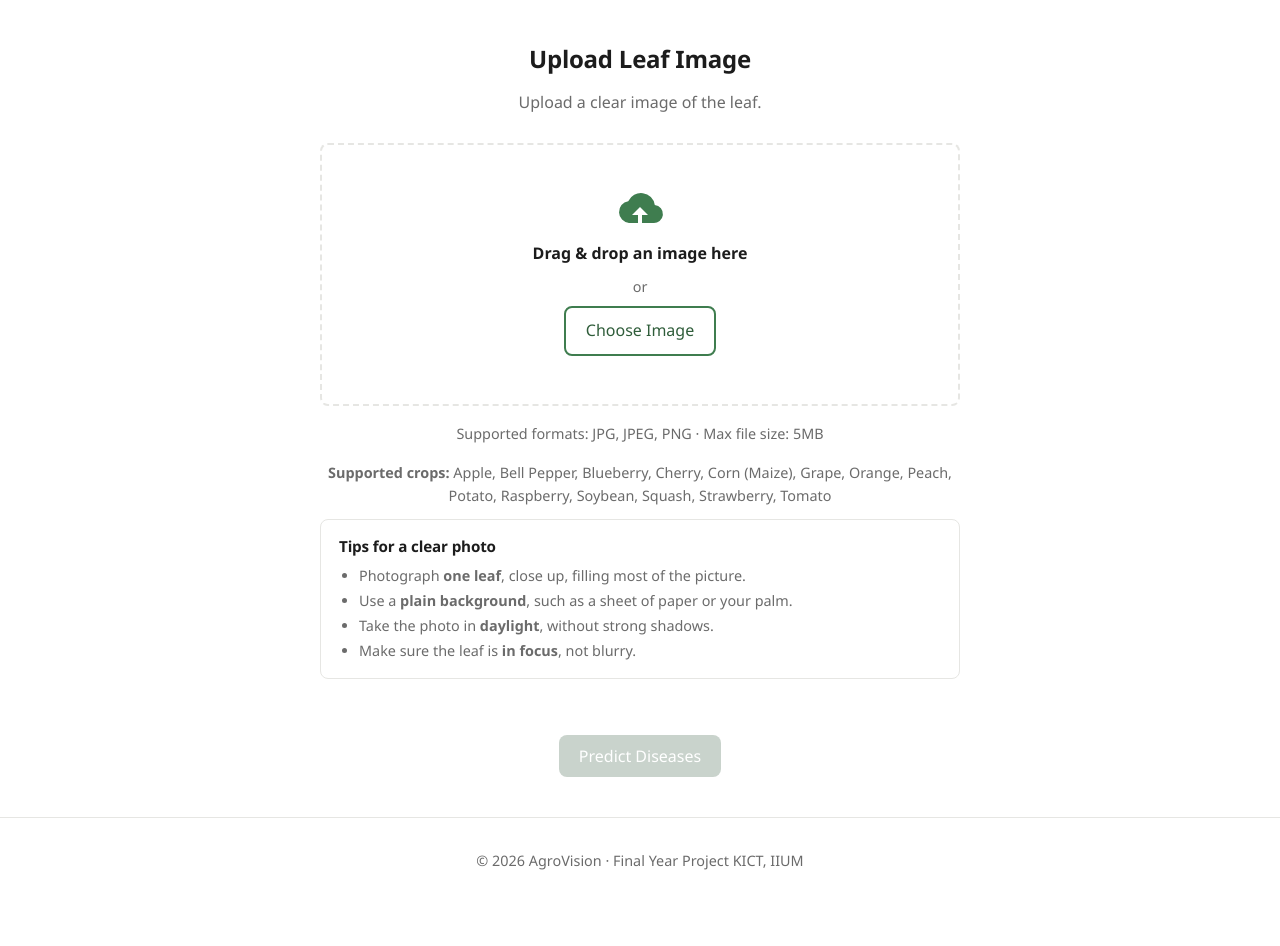
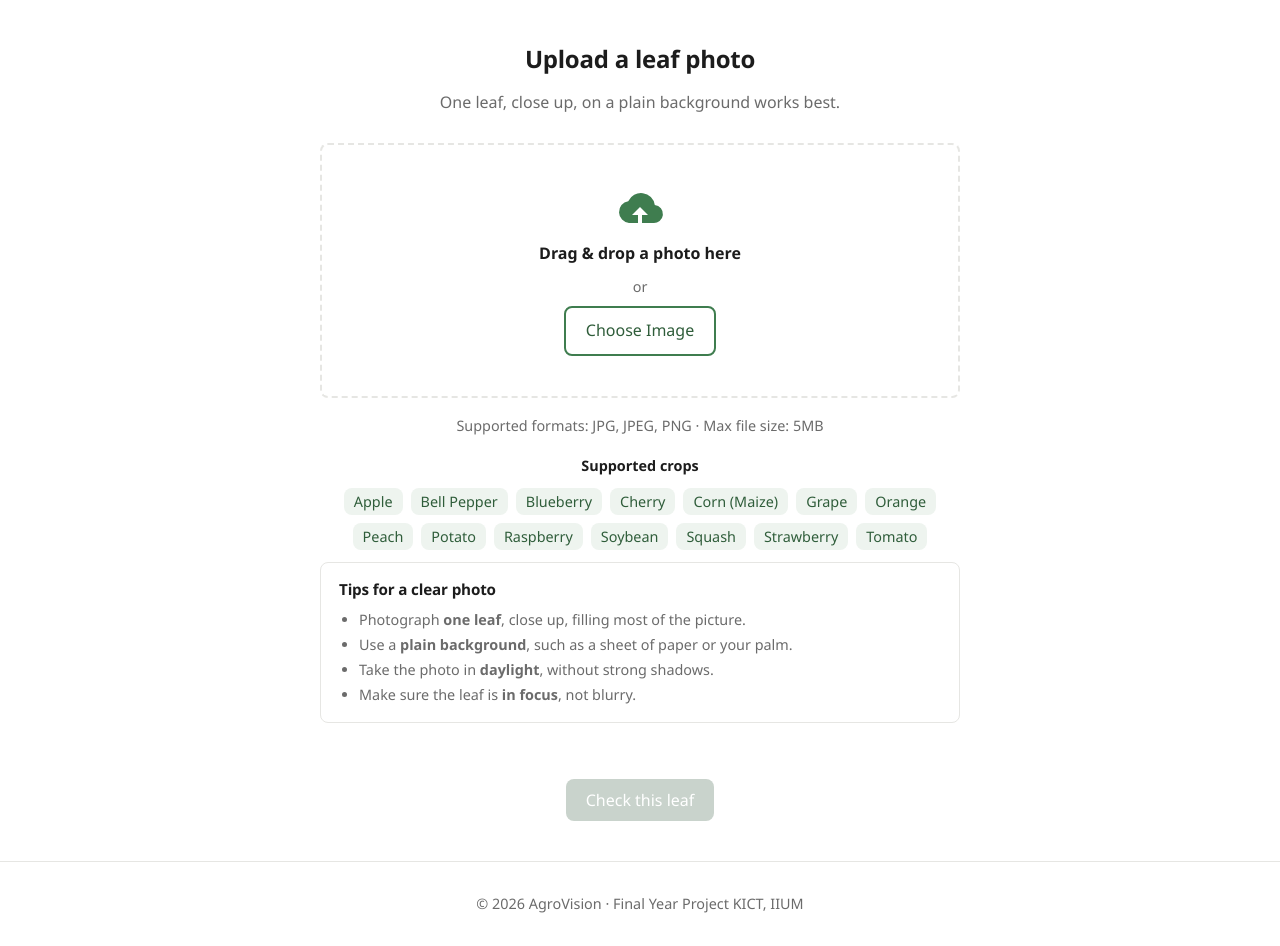
Before and after one commit to srkhdj44/agrovision, a Flask app: page /upload in a window 1280 px wide. Shown: the part 71-1017 px from the top of the page. Before the commit the page ends 941 px from the top, so only its background shows below. Run offline with Flask 3, Linux system fonts and the light colour scheme; parts of the project's set-up code (start-up, migrations or seed data) failed here and were passed over.

Commit message:
Upload page: selected state, keyboard access, crop tags

```diff
--- a/static/css/style.css
+++ b/static/css/style.css
@@ -855,3 +855,52 @@ button:focus-visible {
         grid-template-columns: 1fr;
     }
 }
+
+/* ---------- Upload ---------- */
+[hidden] {
+    display: none !important;
+}
+
+.visually-hidden {
+    position: absolute;
+    width: 1px;
+    height: 1px;
+    overflow: hidden;
+    clip-path: inset(50%);
+    white-space: nowrap;
+}
+
+.upload-page form {
+    position: relative;
+}
+
+.visually-hidden:focus-visible + .drop-zone {
+    outline: 2px solid var(--green);
+    outline-offset: 2px;
+}
+
+.drop-state {
+    display: flex;
+    flex-direction: column;
+    align-items: center;
+    gap: 8px;
+}
+
+.change-link {
+    color: var(--green-dark);
+    font-weight: 600;
+    text-decoration: underline;
+}
+
+.upload-crops {
+    margin: 16px 0 4px;
+}
+
+.upload-crops .crop-list {
+    justify-content: center;
+}
+
+.crops-label {
+    font-size: 0.9rem;
+    font-weight: 600;
+}
--- a/static/js/upload.js
+++ b/static/js/upload.js
@@ -1,30 +1,37 @@
-// ------ 1. Find the elements on the page ------*/
+// ------ 1. Find the elements on the page ------//
 const fileInput = document.getElementById("file-input");
 const dropZone = document.getElementById("drop-zone");
+const dropEmpty = document.getElementById("drop-empty");
+const dropSelected = document.getElementById("drop-selected");
 const preview = document.getElementById("preview");
-const fileName = document.getElementById("file-name")
+const fileName = document.getElementById("file-name");
 const errorMessage = document.getElementById("error-message");
 const predictBtn = document.getElementById("predict-btn");
 const uploadForm = document.getElementById("upload-form");
 
-// ------ 2. Rules for  valid file ------*/
+// ------ 2. Rules for a valid file ------//
 const ALLOWED_TYPES = ["image/jpeg", "image/png"];
-const MAX_SIZE = 5 * 1024 * 1024; // 5MB BYTES
+const MAX_SIZE = 5 * 1024 * 1024; // 5MB in bytes
+const BUTTON_TEXT = "Check this leaf";
 
-// ------ 3. Check a file and update the page ------*/
+// ------ 3. Switch the drop zone between "empty" and "photo selected" ------//
+function showSelected(isSelected) {
+    dropEmpty.hidden = isSelected;
+    dropSelected.hidden = !isSelected;
+    predictBtn.disabled = !isSelected;
+}
+
+// ------ 4. Check a file and update the page ------//
 function handleFile(file) {
-    //Reset anything left over from a previous file
     errorMessage.textContent = "";
-    preview.hidden = true;
-    fileName.textContent = "";
-    predictBtn.disabled = true;
+    showSelected(false);
 
     if (!file) {
         return;
     }
 
     if (!ALLOWED_TYPES.includes(file.type)) {
-        errorMessage.textContent = "Please choose a JPG, JPEG, or PNG image.";
+        errorMessage.textContent = "Please choose a JPG, JPEG or PNG image.";
         fileInput.value = "";
         return;
     }
@@ -35,35 +42,34 @@ function handleFile(file) {
         return;
     }
 
-    //The file is valid: show it and enable the button
+    // The file is valid: show it and enable the button
     preview.src = URL.createObjectURL(file);
-    preview.hidden = false;
     fileName.textContent = file.name;
-    predictBtn.disabled = false;
+    showSelected(true);
 }
 
-// ------ 4. When a file is chosen by clicking -----//
-fileInput.addEventListener("change", function() {
+// ------ 5. When a file is chosen by clicking ------//
+fileInput.addEventListener("change", function () {
     handleFile(fileInput.files[0]);
 });
 
-//------ 5. Drag and Drop ------//
+// ------ 6. Drag and drop ------//
 dropZone.addEventListener("dragover", function (event) {
     event.preventDefault(); // allow dropping here
-    dropZone.classList.add("dragover"); //green highlight
+    dropZone.classList.add("dragover");
 });
 
 dropZone.addEventListener("dragleave", function () {
     dropZone.classList.remove("dragover");
 });
 
-dropZone.addEventListener("drop", function(event) {
-    event.preventDefault();  //stop the browser opening the image
+dropZone.addEventListener("drop", function (event) {
+    event.preventDefault(); // stop the browser opening the image
     dropZone.classList.remove("dragover");
 
     const file = event.dataTransfer.files[0];
 
-//Put the dropped file into the real input, so the form send it
+    // Put the dropped file into the real input, so the form sends it
     const transfer = new DataTransfer();
     if (file) {
         transfer.items.add(file);
@@ -71,17 +77,16 @@ if (file) {
     fileInput.files = transfer.files;
 
     handleFile(file);
-
 });
 
-// ------ 6. Show a loading state while the model runs ------//
+// ------ 7. Show a loading state while the model runs ------//
 uploadForm.addEventListener("submit", function () {
     predictBtn.disabled = true;
-    predictBtn.textContent = "Analysing...";
+    predictBtn.textContent = "Analysing…";
 });
 
-// If the user comes back with the Back button, reset the button
+// If the user comes back with the Back button, reset the page
 window.addEventListener("pageshow", function () {
-    predictBtn.textContent = "Predict Diseases";
-    predictBtn.disabled = fileInput.files.length === 0;
-})
+    predictBtn.textContent = BUTTON_TEXT;
+    handleFile(fileInput.files[0]);
+});
--- a/templates/result.html
+++ b/templates/result.html
@@ -65,10 +65,10 @@
 
         <!-- Grad-CAM: which parts of the leaf the model focused on -->
     {% if not low_confidence %}
+
     <div class="result-card">
         <h2 class="card-label">What the Model Looked At</h2>
-        <p class="card-sub">Red and yellow areas influenced the result the most.</p>
-        <div class="gradcam-grid">
+        <p class="card-sub">Red and yellow show roughly where the model looked. This is an approximate guide, not an outline of the disease.</p>        <div class="gradcam-grid">
             <figure>
                 <img src="{{ url_for('static', filename='uploads/' + image_file) }}" alt="Your uploaded leaf" class="gradcam-image">
                 <figcaption>Your photo</figcaption>
--- a/templates/upload.html
+++ b/templates/upload.html
@@ -4,32 +4,43 @@
 
 {% block content %}
 <section class="upload-page">
-    <h1>Upload Leaf Image</h1>
-    <p class="subtitle">Upload a clear image of the leaf.</p>
+    <h1>Upload a leaf photo</h1>
+    <p class="subtitle">One leaf, close up, on a plain background works best.</p>
 
     <form method="post" enctype="multipart/form-data" id="upload-form">
+        <input type="file" id="file-input" name="leaf_image" accept=".jpg,.jpeg,.png,image/jpeg,image/png" class="visually-hidden">
+
         <label for="file-input" class="drop-zone" id="drop-zone">
+            <span class="drop-state" id="drop-empty">
                 <svg viewBox="0 0 24 24" width="48" height="48" aria-hidden="true">
                     <path fill="currentColor" d="M19.4 10A7 7 0 0 0 6.1 8.1 5.5 5.5 0 0 0 6.5 19H11v-4H8l4-4 4 4h-3v4h5.5a4.5 4.5 0 0 0 .9-9z"/>
                 </svg>
-            <span class="drop-text">Drag &amp; drop an image here</span>
+                <span class="drop-text">Drag &amp; drop a photo here</span>
                 <span class="drop-or">or</span>
                 <span class="btn btn-secondary">Choose Image</span>
+            </span>
 
-            <img id="preview" class="preview" alt="Preview of the selected leaf image" hidden>
+            <span class="drop-state" id="drop-selected" hidden>
+                <img id="preview" class="preview" alt="Preview of the selected leaf photo">
                 <span id="file-name" class="file-name"></span>
+                <span class="change-link">Change photo</span>
+            </span>
         </label>
 
-        <input type="file" id="file-input" name="leaf_image" accept=".jpg,.jpeg,.png,image/jpeg,image/png" hidden>
+        <p class="upload-hint">Supported formats: JPG, JPEG, PNG &middot; Max file size: 5MB</p>
 
-        <p class="upload-hint">Supported formats: JPG, JPEG, PNG &middot; Max file size: 5MB</p>
-        <p class="upload-hint"><strong>Supported crops:</strong> {{ supported_crops | join(", ") }}</p>
+        <div class="upload-crops">
+            <span class="crops-label">Supported crops</span>
+            <ul class="crop-list">
+                {% for crop in supported_crops %}
+                <li>{{ crop }}</li>
+                {% endfor %}
+            </ul>
+        </div>
+
         {% include "_photo_tips.html" %}
-        <p id="error-message" class="error-message" role="alert">{{ error or ""}}</p>
-        {% if success %}
-        <p class="success-message">{{ success }}</p>
-        {% endif %}
-        <button type="submit" class="btn" id="predict-btn" disabled>Predict Disease</button>
+        <p id="error-message" class="error-message" role="alert">{{ error or "" }}</p>
+        <button type="submit" class="btn" id="predict-btn" disabled>Check this leaf</button>
     </form>
 </section>
 {% endblock %}
```
Also changed, not shown: 1 other file. Lines whose indentation alone changed are shown as unchanged.
